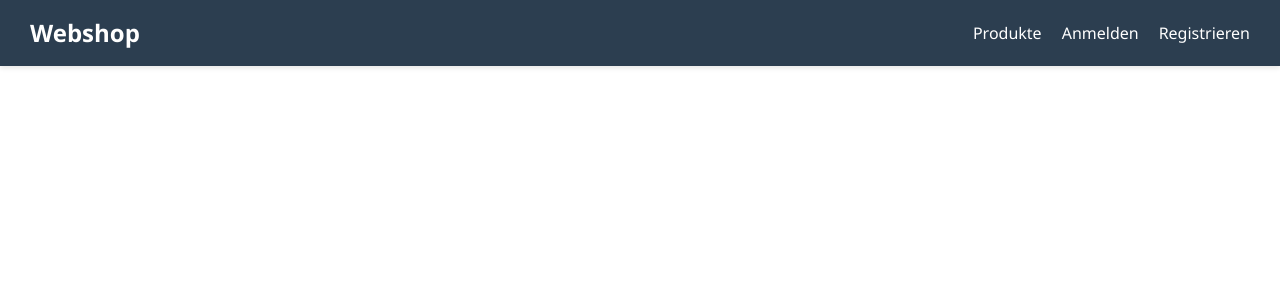
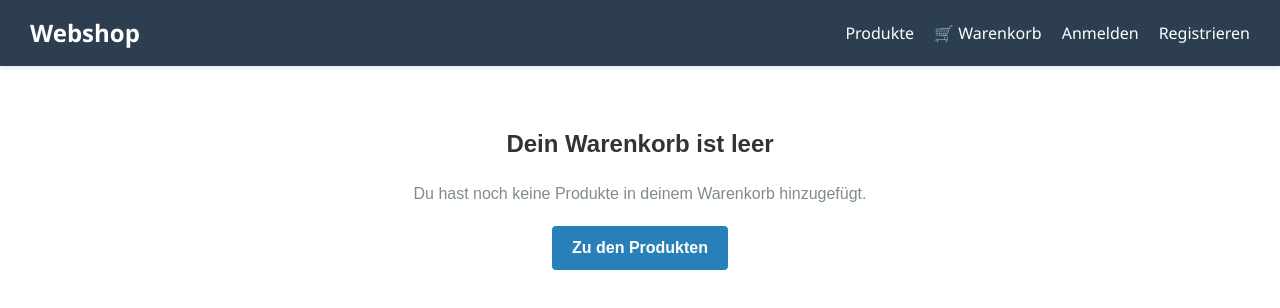
Before and after one commit to laci528-creator/React-Node-webshop-app, a React (Vite) app in the folder client/: page /cart in a window 1280 px wide. Shown: the top 308 px of the page. Built offline with nearby package versions, Linux system fonts and the light colour scheme.

Commit message:
feat: implement global CartContext, Warenkorb page and dynamic navbar

```diff
--- a/client/src/App.jsx
+++ b/client/src/App.jsx
@@ -6,6 +6,7 @@ import Login from './pages/Login';
 import Register from './pages/Register';
 import ProtectedRoute from './components/ProtectedRoute';
 import ProductDetail from './pages/ProductDetail';
+import Cart from './pages/Cart';
 
 const Profile = () => (
   <div style={{ padding: '20px' }}>
@@ -25,6 +26,7 @@ function App() {
         <Route path="/login" element={<Login />} />
         <Route path="/register" element={<Register />} />
         <Route path="/product/:id" element={<ProductDetail />} />
+        <Route path="/cart" element={<Cart />} />
         <Route
           path="/profile"
           element={
--- a/client/src/components/Navbar.jsx
+++ b/client/src/components/Navbar.jsx
@@ -1,7 +1,9 @@
 import { Link, useNavigate } from 'react-router-dom';
+import { useCart } from '../context/CartContext';
 
 function Navbar() {
   const navigate = useNavigate();
+  const { totalItems } = useCart();
 
   // Token és felhasználó kiolvasása a localStorage-ból
   const token = localStorage.getItem('token');
@@ -34,6 +36,14 @@ function Navbar() {
 
       <div style={{ display: 'flex', gap: '20px', alignItems: 'center' }}>
         <Link to="/" style={{ color: '#fff', textDecoration: 'none', fontWeight: '500' }}>Produkte</Link>
+
+        <Link to="/cart" style={{ color: '#fff', textDecoration: 'none', fontWeight: '500', position: 'relative' }}>
+          🛒 Warenkorb {totalItems > 0 && (
+            <span style={{ backgroundColor: '#e74c3c', color: '#fff', borderRadius: '50%', padding: '2px 6px', fontSize: '0.8rem', marginLeft: '5px' }}>
+              {totalItems}
+            </span>
+          )}
+        </Link>
 
         {token ? (
           <div style={{ display: 'flex', alignItems: 'center', gap: '15px' }}>
--- /dev/null
+++ b/client/src/pages/Cart.jsx
@@ -0,0 +1,72 @@
+import { useCart } from '../context/CartContext';
+import { Link } from 'react-router-dom';
+
+function Cart() {
+  const { cart, removeFromCart, clearCart, totalPrice } = useCart();
+
+  if (cart.length === 0) {
+    return (
+      <div style={{ maxWidth: '800px', margin: '40px auto', padding: '20px', textAlign: 'center', fontFamily: 'sans-serif' }}>
+        <h2>Dein Warenkorb ist leer</h2>
+        <p style={{ color: '#7f8c8d', margin: '20px 0' }}>Du hast noch keine Produkte in deinem Warenkorb hinzugefügt.</p>
+        <Link to="/" style={{ display: 'inline-block', padding: '10px 20px', backgroundColor: '#2980b9', color: '#fff', textDecoration: 'none', borderRadius: '4px', fontWeight: 'bold' }}>
+          Zu den Produkten
+        </Link>
+      </div>
+    );
+  }
+
+  return (
+    <div style={{ maxWidth: '800px', margin: '40px auto', padding: '20px', fontFamily: 'sans-serif' }}>
+      <h1>Dein Warenkorb</h1>
+
+      <div style={{ marginTop: '20px', display: 'flex', flexDirection: 'column', gap: '15px' }}>
+        {cart.map((item) => (
+          <div key={item.id} style={{ display: 'flex', justifyContent: 'space-between', alignItems: 'center', padding: '15px', border: '1px solid #ccc', borderRadius: '8px', backgroundColor: '#fdfdfd' }}>
+            <div>
+              <h3 style={{ margin: '0 0 5px 0' }}>{item.name}</h3>
+              <p style={{ margin: 0, color: '#7f8c8d' }}>Einzelpreis: €{item.price} | Anzahl: <strong>{item.quantity}</strong></p>
+            </div>
+
+            <div style={{ display: 'flex', alignItems: 'center', gap: '20px' }}>
+              <span style={{ fontSize: '1.2rem', fontWeight: 'bold', color: '#27ae60' }}>
+                €{(item.price * item.quantity).toFixed(2)}
+              </span>
+
+              <button
+                onClick={() => removeFromCart(item.id)}
+                style={{ backgroundColor: '#e74c3c', color: '#fff', border: 'none', padding: '8px 12px', borderRadius: '4px', cursor: 'pointer', fontWeight: 'bold' }}
+              >
+                Entfernen
+              </button>
+            </div>
+          </div>
+        ))}
+      </div>
+
+      {/* Összesítő sáv */}
+      <div style={{ marginTop: '30px', padding: '20px', backgroundColor: '#f9f9f9', borderRadius: '8px', display: 'flex', justifyContent: 'space-between', alignItems: 'center', border: '1px solid #ddd' }}>
+        <div>
+          <button
+            onClick={clearCart}
+            style={{ backgroundColor: '#95a5a6', color: '#fff', border: 'none', padding: '10px 15px', borderRadius: '4px', cursor: 'pointer', fontWeight: 'bold' }}
+          >
+            Warenkorb leeren
+          </button>
+        </div>
+
+        <div style={{ textAlign: 'right' }}>
+          <h2 style={{ margin: '0 0 10px 0' }}>Gesamtsumme: €{totalPrice.toFixed(2)}</h2>
+          <button
+            style={{ backgroundColor: '#2ecc71', color: '#fff', border: 'none', padding: '12px 25px', borderRadius: '4px', fontSize: '1.1rem', cursor: 'pointer', fontWeight: 'bold' }}
+            onClick={() => alert('A pénztár funkció hamarosan érkezik!')}
+          >
+            Zur Kasse
+          </button>
+        </div>
+      </div>
+    </div>
+  );
+}
+
+export default Cart;
```
